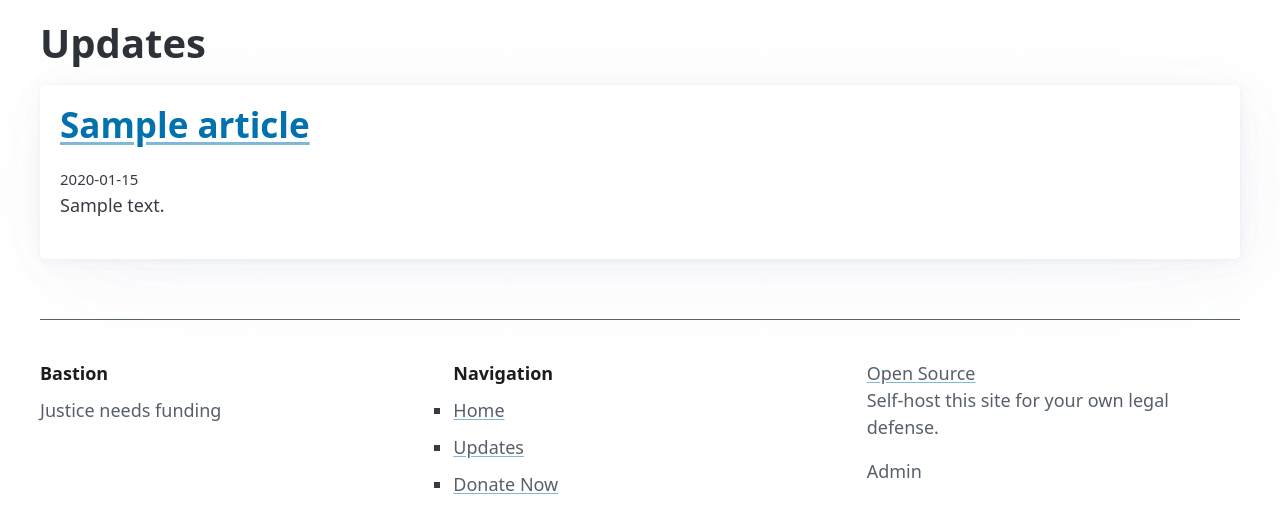
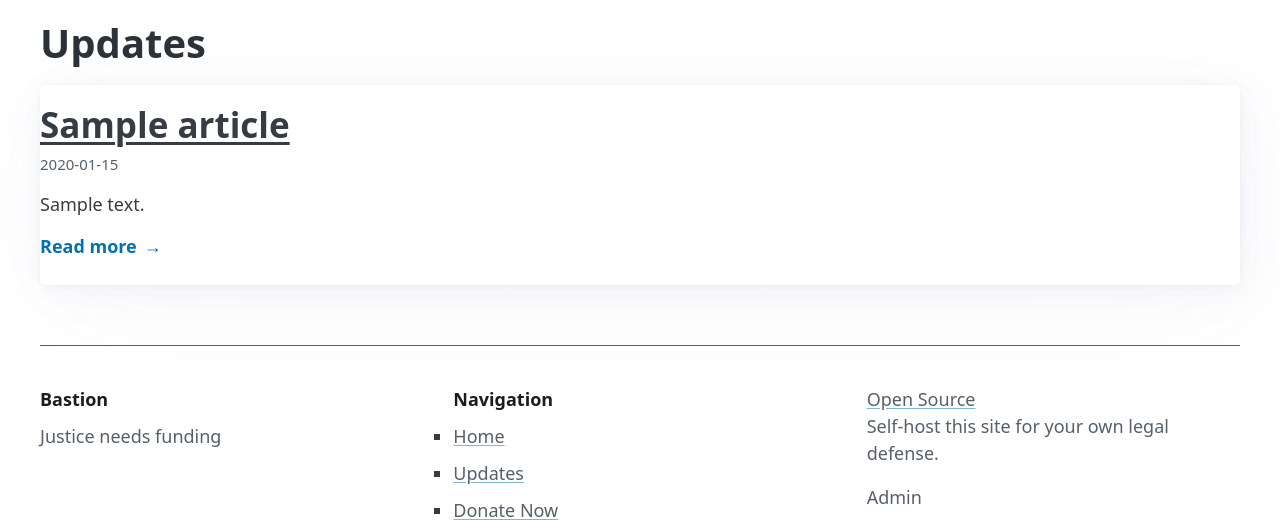
Before and after one commit to sandman21vs/FREESANDMANN, a Flask app: page /updates in a window 1280 px wide. Shown: the part 117-642 px from the top of the page. Run offline with Flask 3, Linux system fonts and the light colour scheme; data comes from the database, SQL or seed files in the repository; tables that the repository leaves empty hold one stand-in row (values such as "Sample post"); some libraries are stand-ins or nearby versions.

Commit message:
feat(ui): add explicit read more links to public article previews

```diff
--- a/static/style.css
+++ b/static/style.css
@@ -268,6 +268,64 @@ progress::-moz-progress-bar {
     min-height: 48px;
     display: inline-flex;
     align-items: center;
+}
+
+/* Public article previews */
+.article-preview {
+    padding: 1rem 0 1.25rem;
+    border-bottom: 1px solid var(--pico-muted-border-color, rgba(128, 128, 128, 0.25));
+}
+
+.article-preview:last-of-type {
+    border-bottom: 0;
+}
+
+.article-preview-title {
+    margin-bottom: 0.25rem;
+}
+
+.article-preview-title-link {
+    color: inherit;
+    text-decoration: underline;
+    text-decoration-thickness: 0.08em;
+    text-underline-offset: 0.12em;
+    transition: color 0.2s ease, text-decoration-color 0.2s ease;
+}
+
+.article-preview-title-link:hover {
+    color: var(--btc-orange);
+    text-decoration-color: var(--btc-orange);
+}
+
+.article-preview-date {
+    display: inline-block;
+    color: var(--text-secondary);
+    margin-bottom: 0.75rem;
+}
+
+.article-preview-excerpt {
+    margin-bottom: 0.75rem;
+}
+
+.article-preview-cta-wrap {
+    margin: 0;
+}
+
+.article-preview-cta {
+    display: inline-flex;
+    align-items: center;
+    gap: 0.35rem;
+    font-weight: 600;
+    text-decoration: none;
+}
+
+.article-preview-cta::after {
+    content: "→";
+    transition: transform 0.2s ease;
+}
+
+.article-preview-cta:hover::after {
+    transform: translateX(0.18rem);
 }
 
 /* Flash messages */
--- a/templates/articles.html
+++ b/templates/articles.html
@@ -1,4 +1,5 @@
 {% extends "base.html" %}
+{% from "components/article_preview.html" import article_preview with context %}
 
 {% block title %}{{ t('updates_title') }} &mdash; {{ cfg.get('site_title', 'Bastion') }}{% endblock %}
 
@@ -7,11 +8,7 @@
 
 {% if articles %}
     {% for a in articles %}
-    <article>
-        <h2><a href="{{ url_for('article', slug=a.slug) }}">{{ a.title }}</a></h2>
-        <small>{{ a.created_at[:10] }}</small>
-        <p>{{ a.body_md[:200] }}</p>
-    </article>
+    {{ article_preview(a, heading_tag='h2', show_excerpt=true) }}
     {% endfor %}
 {% else %}
     <p>{{ t('no_updates_yet') }}</p>
--- /dev/null
+++ b/templates/components/article_preview.html
@@ -0,0 +1,21 @@
+{% macro article_preview(article, heading_tag='h2', show_excerpt=true) -%}
+<article class="article-preview">
+    <{{ heading_tag }} class="article-preview-title">
+        <a href="{{ url_for('article', slug=article.slug) }}" class="article-preview-title-link">
+            {{ article.title }}
+        </a>
+    </{{ heading_tag }}>
+    <small class="article-preview-date">{{ article.created_at[:10] }}</small>
+    {% if show_excerpt %}
+    {% set excerpt = article.body_md[:200] %}
+    <p class="article-preview-excerpt">
+        {{ excerpt }}{% if article.body_md|length > 200 %}&hellip;{% endif %}
+    </p>
+    {% endif %}
+    <p class="article-preview-cta-wrap">
+        <a href="{{ url_for('article', slug=article.slug) }}" class="article-preview-cta">
+            {{ t('read_more') }}
+        </a>
+    </p>
+</article>
+{%- endmacro %}
--- a/templates/index.html
+++ b/templates/index.html
@@ -3,6 +3,7 @@
 {% from "components/qr_codes.html" import qr_section with context %}
 {% from "components/embed.html" import share_buttons with context %}
 {% from "components/invoice_widget.html" import invoice_widget with context %}
+{% from "components/article_preview.html" import article_preview with context %}
 
 {% block content %}
 {{ progress_bar(cfg.get('raised_btc', '0'), cfg.get('goal_btc', '1'), cfg.get('supporters_count', '0')) }}
@@ -44,10 +45,7 @@
 <section>
     <h2>{{ t('latest_updates') }}</h2>
     {% for a in pinned %}
-    <article>
-        <h3><a href="{{ url_for('article', slug=a.slug) }}">{{ a.title }}</a></h3>
-        <small>{{ a.created_at[:10] }}</small>
-    </article>
+    {{ article_preview(a, heading_tag='h3', show_excerpt=false) }}
     {% endfor %}
     <a href="{{ url_for('updates') }}">{{ t('see_all') }}</a>
 </section>
--- a/translations/de.json
+++ b/translations/de.json
@@ -8,6 +8,7 @@
   "first_time": "Das erste Mal Bitcoin spenden?",
   "updates_title": "Aktualisierungen",
   "latest_updates": "Neueste Aktualisierungen",
+  "read_more": "Mehr lesen",
   "see_all": "Alle anzeigen →",
   "media_coverage": "Medienbericht",
   "transparency": "Transparenz",
--- a/translations/en.json
+++ b/translations/en.json
@@ -8,6 +8,7 @@
   "first_time": "First time donating Bitcoin?",
   "updates_title": "Updates",
   "latest_updates": "Latest Updates",
+  "read_more": "Read more",
   "see_all": "See all →",
   "media_coverage": "Media Coverage",
   "transparency": "Transparency",
--- a/translations/pt.json
+++ b/translations/pt.json
@@ -8,6 +8,7 @@
   "first_time": "Primeira vez doando Bitcoin?",
   "updates_title": "Atualizações",
   "latest_updates": "Últimas Atualizações",
+  "read_more": "Leia mais",
   "see_all": "Ver todas →",
   "media_coverage": "Cobertura na Mídia",
   "transparency": "Transparência",
```
Also changed, not shown: tests/test_templates.py (+25 -0 lines).
